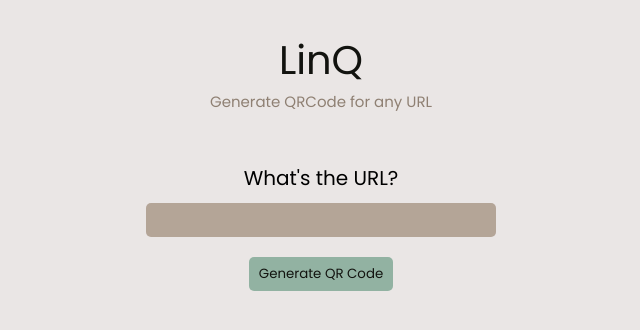
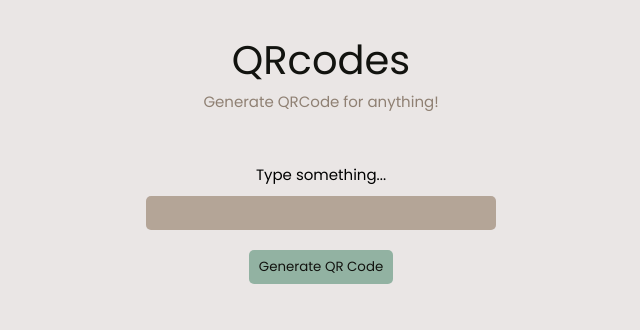
Before and after one commit to murtuzaalisurti/qr, a plain HTML site: page index.html in a window 1280 px wide. Shown: the whole page, without its empty margins (319-959 px from the left). Drawn offline with Linux system fonts and the light colour scheme.

Commit message:
rebranded

```diff
--- a/css/style.scss
+++ b/css/style.scss
@@ -39,7 +39,8 @@ body{
     width: 100%;
 }
 .user-input label{
-    font-size: 2rem;
+    text-align: center;
+    font-size: 1.5rem;
     font-family: 'Poppins', sans-serif;
 }
 .user-input input{
--- a/index.html
+++ b/index.html
@@ -4,7 +4,7 @@
     <meta charset="UTF-8">
     <meta http-equiv="X-UA-Compatible" content="IE=edge">
     <meta name="viewport" content="width=device-width, initial-scale=1.0">
-    <title>LinQ | QR Code Generator</title>
+    <title>QRCodes | QR Code Generator</title>
     <link rel="stylesheet" href="./css/style.css">
     <link rel="preconnect" href="https://fonts.googleapis.com">
     <link rel="preconnect" href="https://fonts.gstatic.com" crossorigin>
@@ -13,11 +13,11 @@
 </head>
 <body>
     <section class="heading">
-        <div class="title">LinQ</div>
-        <div class="sub-title">Generate QRCode for any URL</div>
+        <div class="title">QRcodes</div>
+        <div class="sub-title">Generate QRCode for anything!</div>
     </section>
     <section class="user-input">
-        <label for="url">What's the URL?</label>
+        <label for="url">Type something...</label>
         <input type="url" name="url" id="url" autocomplete="off">
         <button class="button" type="submit">Generate QR Code</button>
     </section>
```
Also changed, not shown: css/style.css.
